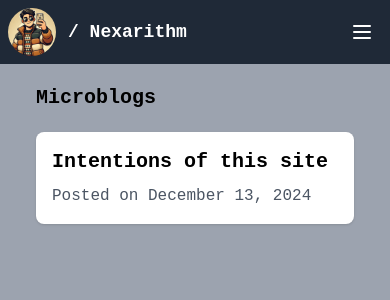
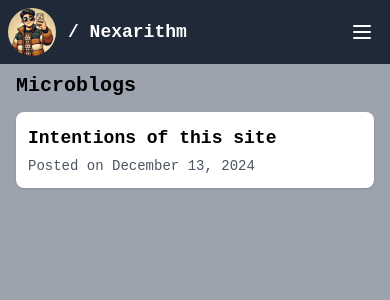
Before and after one commit to Nexarithm/nexarithm_web, a React (Vite) app: page /blogs in a window 390 px wide. Shown: the top 300 px of the page. Built offline with nearby package versions, Linux system fonts and the light colour scheme.

Commit message:
feat: mobile friendy blog post

```diff
--- a/src/pages/BlogPost.tsx
+++ b/src/pages/BlogPost.tsx
@@ -14,11 +14,11 @@ export default function BlogPost() {
   }
 
   return (
-    <main className="flex flex-col items-center p-5">
-      <article className="prose prose-slate max-w-[800px] w-full bg-white p-8 rounded-lg shadow">
-        <h1>{post.title}</h1>
-        <p className="text-gray-600">Posted on {post.date}</p>
-        <ReactMarkdown>{post.content}</ReactMarkdown>
+    <main className="flex flex-col items-center p-2 md:p-5">
+      <article className="prose prose-sm md:prose prose-slate w-full max-w-[800px] bg-white p-4 md:p-8 rounded-lg shadow">
+        <h1 className="text-2xl md:text-4xl">{post.title}</h1>
+        <p className="text-gray-600 text-sm md:text-base">Posted on {post.date}</p>
+        <ReactMarkdown className="text-sm md:text-base">{post.content}</ReactMarkdown>
       </article>
     </main>
   );
--- a/src/pages/Blogs.tsx
+++ b/src/pages/Blogs.tsx
@@ -3,16 +3,16 @@ import { Link } from 'react-router-dom';
 
 const Blogs: FC = () => {
   return (
-    <main className="flex flex-col items-center p-5">
-      <div className="w-full max-w-[800px] px-4">
-        <h1 className="text-xl md:text-2xl font-bold mb-5">Microblogs</h1>
-        <ul className="space-y-4">
-          <li className="bg-white p-4 rounded-lg shadow">
+    <main className="flex flex-col items-center p-2 md:p-5">
+      <div className="w-full max-w-[800px] px-2 md:px-4">
+        <h1 className="text-xl md:text-2xl font-bold mb-3 md:mb-5">Microblogs</h1>
+        <ul className="space-y-3 md:space-y-4">
+          <li className="bg-white p-3 md:p-4 rounded-lg shadow">
             <Link to="/blog/1" className="block">
-              <h2 className="text-xl font-bold hover:text-gray-600">
+              <h2 className="text-lg md:text-xl font-bold hover:text-gray-600">
                 Intentions of this site
               </h2>
-              <p className="text-gray-600 mt-2">Posted on December 13, 2024</p>
+              <p className="text-gray-600 text-sm md:text-base mt-1 md:mt-2">Posted on December 13, 2024</p>
             </Link>
           </li>
           {/* Add more blog posts here */}
--- a/tailwind.config.js
+++ b/tailwind.config.js
@@ -7,7 +7,28 @@ export default {
     "./src/**/*.{js,ts,jsx,tsx}",
   ],
   theme: {
-    extend: {},
+    extend: {
+      typography: {
+        sm: {
+          css: {
+            fontSize: '0.925rem',
+            h1: {
+              fontSize: '1.875rem',
+            },
+            h2: {
+              fontSize: '1.5rem',
+            },
+            h3: {
+              fontSize: '1.25rem',
+            },
+            p: {
+              marginTop: '1em',
+              marginBottom: '1em',
+            },
+          },
+        },
+      },
+    },
   },
   plugins: [
     typography(),
```
